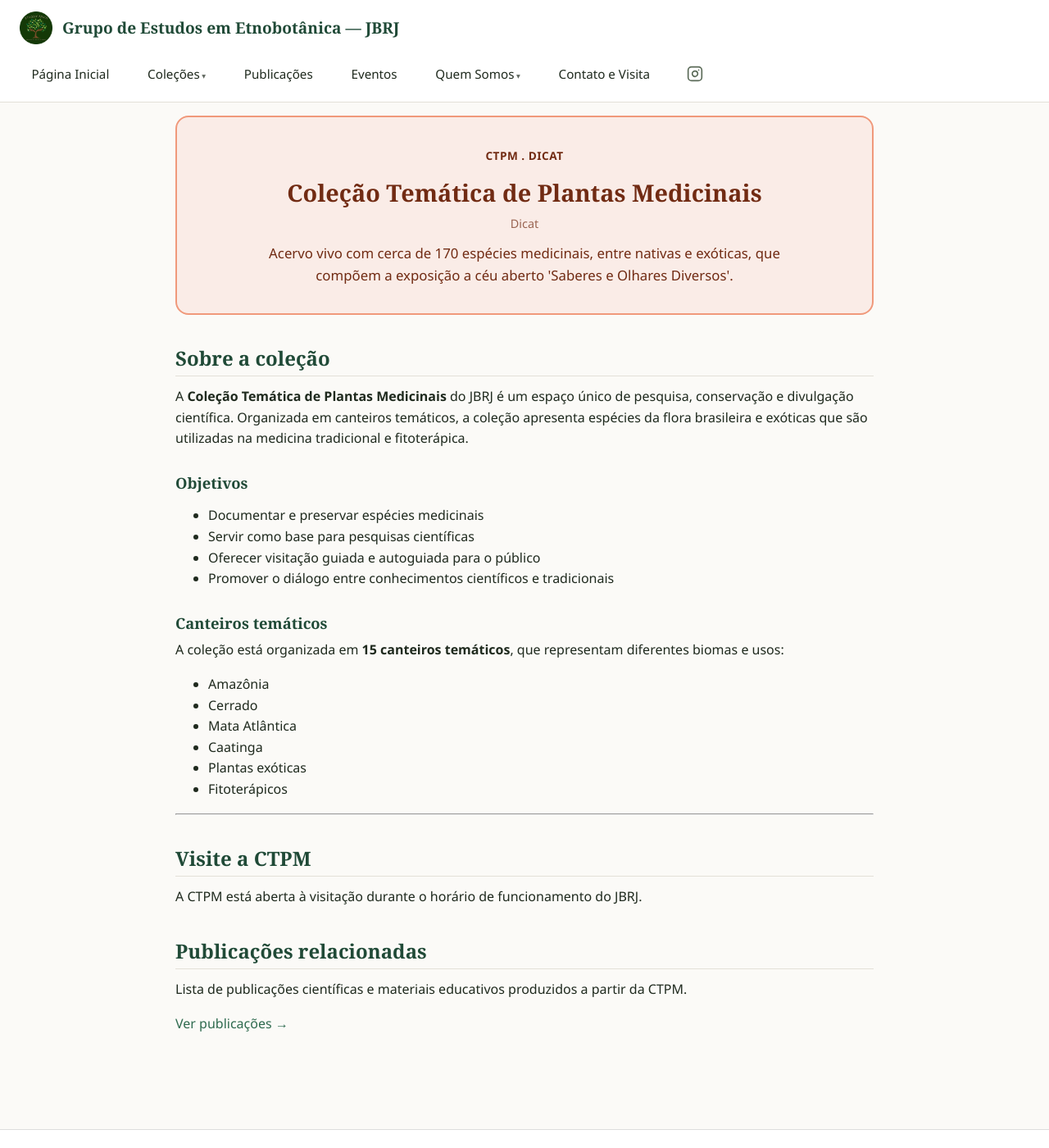
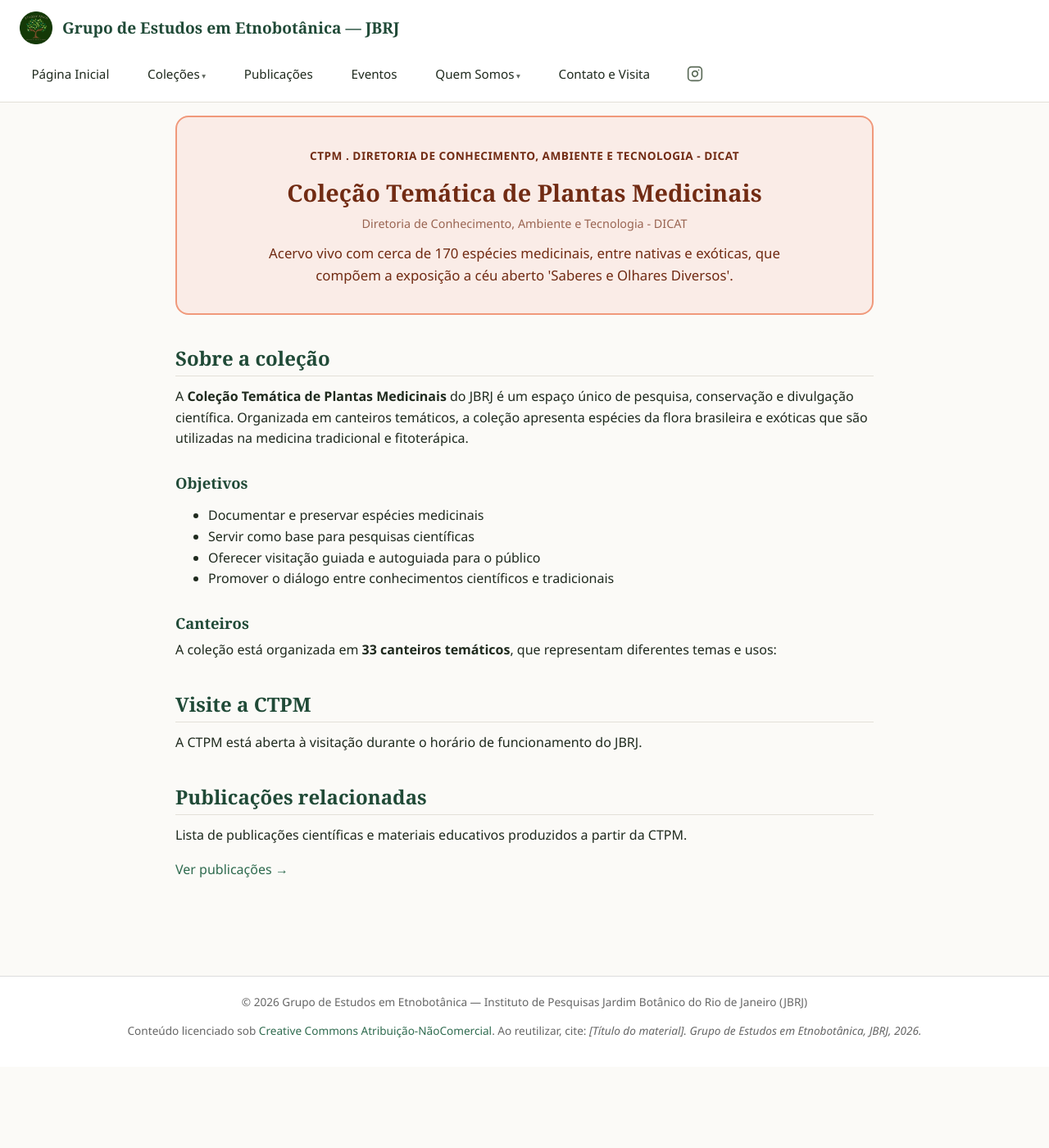
Before and after one commit to etnobotanicajbrj/site-principal, a Jekyll site: the page built from colecoes/ctpm/index.md, in a window 1280 px wide and 1400 px high. Shown: the whole window at 82% size. Built offline with Jekyll 4.4.1, drawn with Linux system fonts in a browser that asks for light colours.

Commit message:
Update index.md

```diff
--- a/colecoes/ctpm/index.md
+++ b/colecoes/ctpm/index.md
@@ -1,7 +1,7 @@
 ---
 title: "Coleção Temática de Plantas Medicinais"
 sigla: "CTPM"
-diretoria: "Dicat"
+diretoria: "Diretoria de Conhecimento, Ambiente e Tecnologia - DICAT"
 cor: "ctpm"
 layout: colecao
 permalink: /colecoes/ctpm/
@@ -21,18 +21,11 @@ A **Coleção Temática de Plantas Medicinais** do JBRJ é um espaço único de
 - Oferecer visitação guiada e autoguiada para o público
 - Promover o diálogo entre conhecimentos científicos e tradicionais
 
-### Canteiros temáticos
+### Canteiros
 
-A coleção está organizada em **15 canteiros temáticos**, que representam diferentes biomas e usos:
+A coleção está organizada em **33 canteiros temáticos**, que representam diferentes temas e usos:
 
-- Amazônia
-- Cerrado
-- Mata Atlântica
-- Caatinga
-- Plantas exóticas
-- Fitoterápicos
 
----
 
 ## Visite a CTPM
 
```
